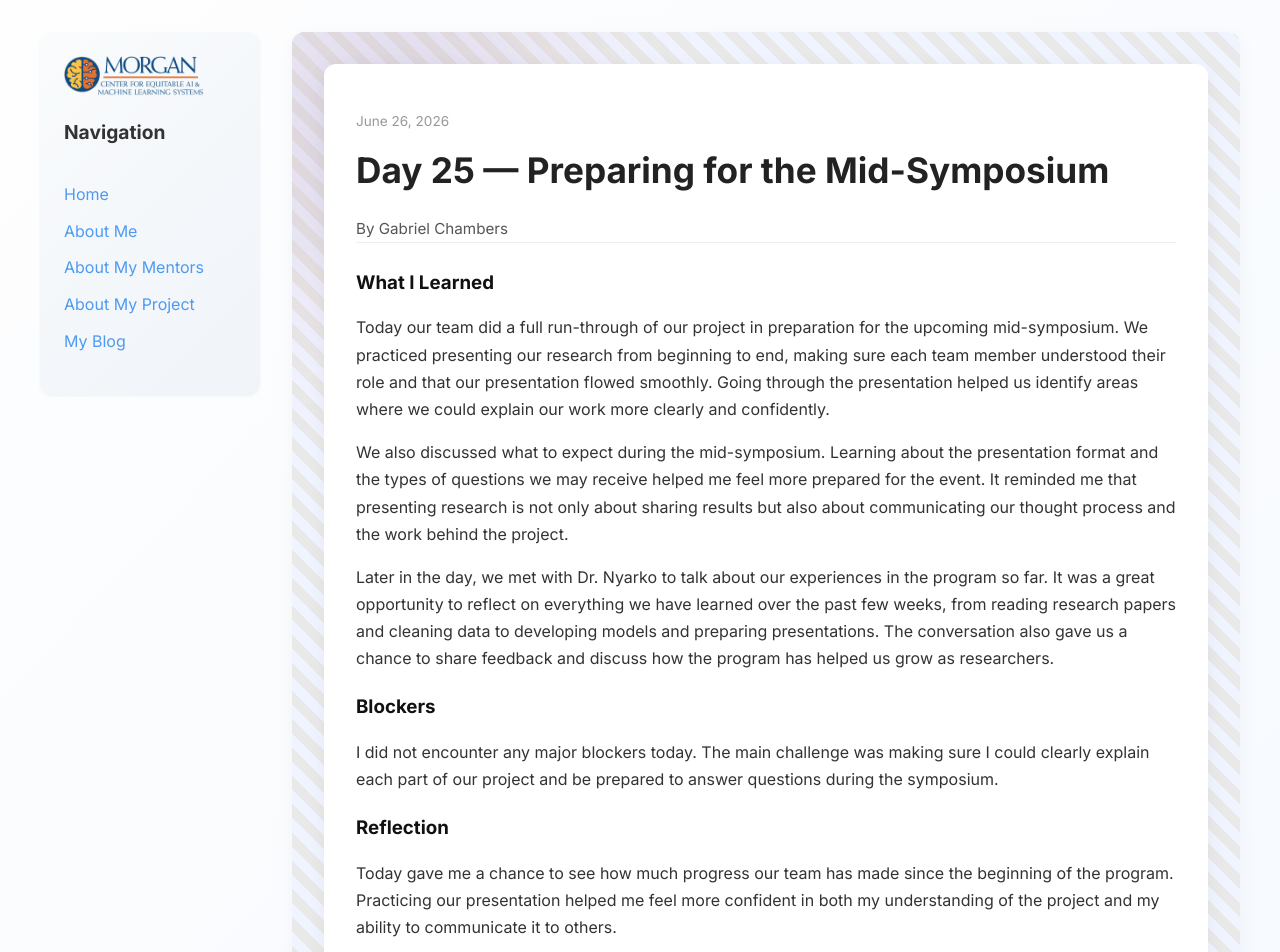
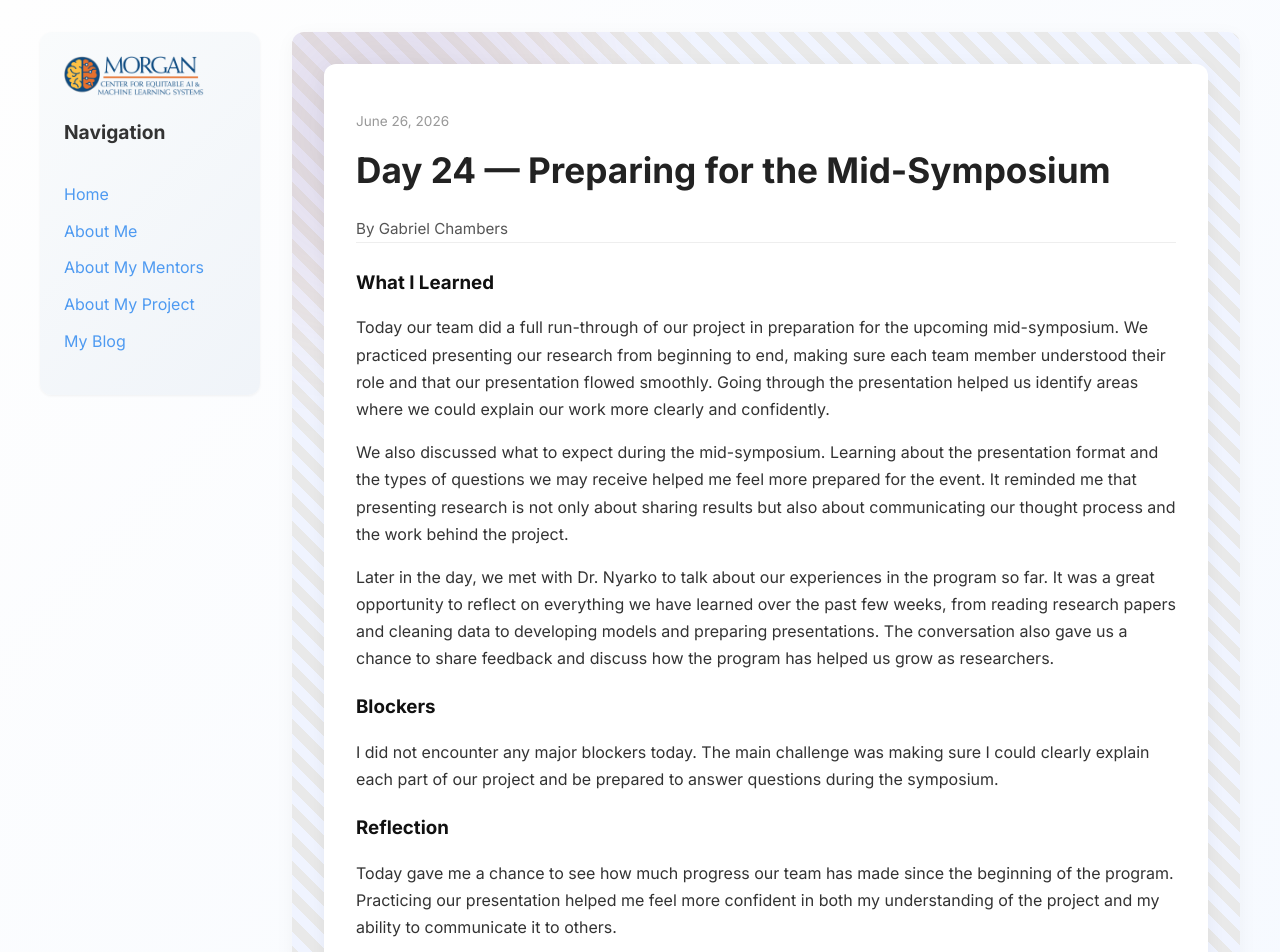
Before and after one commit to Gabbycodez/gabbycodezceamls26.github.io, a Jekyll site: the page built from _posts/2026-06-26-day-24.md, in a window 1280 px wide. Shown: the top 952 px of the page. Built offline with Jekyll 4.4.1, drawn with Linux system fonts in a browser that asks for light colours.

Commit message:
Update 2026-06-26-day-24.md

```diff
--- a/_posts/2026-06-26-day-24.md
+++ b/_posts/2026-06-26-day-24.md
@@ -1,8 +1,8 @@
 ---
 layout: post
-title: "Day 25 — Preparing for the Mid-Symposium"
+title: "Day 24 — Preparing for the Mid-Symposium"
 date: 2026-06-26
-permalink: /day25.html
+permalink: /day24.html
 tags: ["research", "presentation", "symposium", "reflection", "teamwork"]
 
 what_i_learned: |
```
